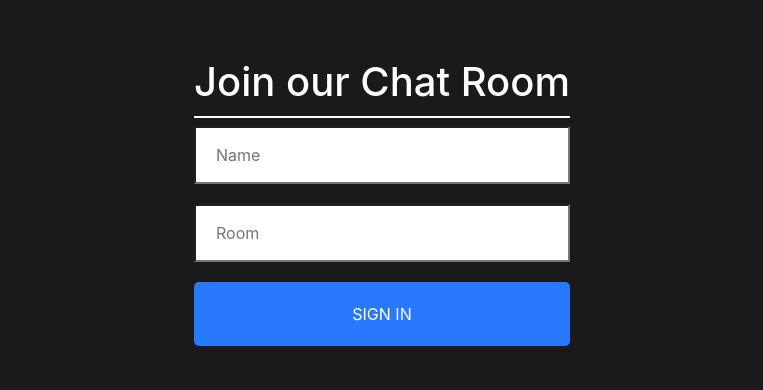
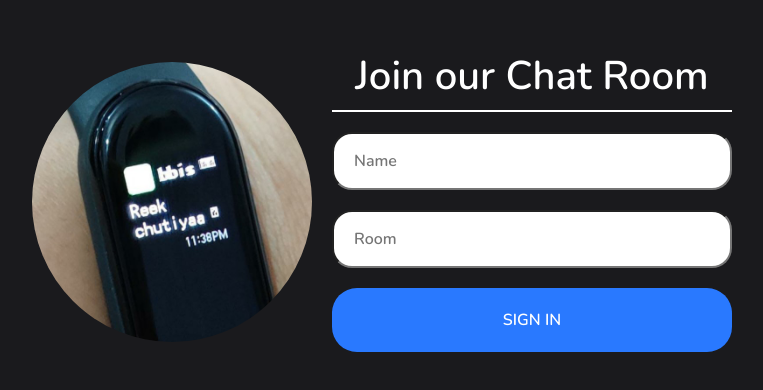
Before and after one commit to SaptarshiBagchi/My-App, a React (Create React App) app: page / in a window 1280 px wide. Shown: the part 198-588 px from the top of the page, without its empty margins (258-1021 px from the left). Built offline with nearby package versions, Linux system fonts and the light colour scheme.

Commit message:
updated styling

```diff
--- a/public/index.html
+++ b/public/index.html
@@ -23,8 +23,11 @@
       Unlike "/favicon.ico" or "favicon.ico", "%PUBLIC_URL%/favicon.ico" will
       work correctly both with client-side routing and a non-root public URL.
       Learn how to configure a non-root public URL by running `npm run build`.
+
     -->
-    <title>React App</title>
+    <title>Our chat Room</title>
+    <link rel="preconnect" href="https://fonts.gstatic.com">
+    <link href="https://fonts.googleapis.com/css2?family=Nunito:ital,wght@0,600;1,300&display=swap" rel="stylesheet">
   </head>
   <body>
     <noscript>You need to enable JavaScript to run this app.</noscript>
--- a/src/App.js
+++ b/src/App.js
@@ -1,4 +1,3 @@
-import { useState } from "react";
 import Join from "./components/Join/Join";
 import Chat from "./components/Chat/Chat";
 import { BrowserRouter as Router, Route } from "react-router-dom";
--- a/src/components/Chat/Chat.css
+++ b/src/components/Chat/Chat.css
@@ -1,4 +1,7 @@
+#root{
 
+  height: 100vh;
+}
 .outerContainer {
     display: flex;
     justify-content: center;
@@ -7,29 +10,29 @@
     background-color: #1A1A1D;
   }
 
-  .container {
+  .innercontainer {
     display: flex;
     flex-direction: column;
     justify-content: space-between;
     background: #FFFFFF;
     border-radius: 8px;
-    height: 60%;
+    height: 80vh;
     width: 35%;
   }
 
   @media (min-width: 320px) and (max-width: 480px) {
     .outerContainer {
-      height: 100%;
+      height: 90vh;
     }
 
-    .container {
+    .innercontainer {
       width: 100%;
       height: 100%;
     }
   }
 
   @media (min-width: 480px) and (max-width: 1200px) {
-    .container {
+    .innercontainer {
       width: 60%;
       padding: 0;
     }
--- a/src/components/Chat/Chat.js
+++ b/src/components/Chat/Chat.js
@@ -66,7 +66,7 @@ const Chat = ({ location }) => {
 
   return (
     <div className="outerContainer">
-      <div className="container">
+      <div className="innercontainer">
         <InfoBar room={room} />
         <Messages messages={messages} name={name} />
         <Input
--- a/src/components/Join/Join.css
+++ b/src/components/Join/Join.css
@@ -1,11 +1,14 @@
 html, body {
-    font-family: 'Roboto', sans-serif;
+
     padding: 0;
     margin: 0;
+
   }
 
   #root {
     height: 100vh;
+    background-color: #1A1A1D;
+    font-family: 'Nunito', sans-serif;
   }
 
   * {
@@ -14,24 +17,36 @@ html, body {
 
   .joinOuterContainer {
     display: flex;
+    flex-wrap: wrap;
     justify-content: center;
     text-align: center;
     height: 100vh;
     align-items: center;
-    background-color: #1A1A1D;
+
   }
 
   .joinInnerContainer {
-    width: 20%;
+    margin-left: 20px;
+    width: 400px;
+  }
+
+
+
+  .joinOuterContainer img{
+    border-radius: 50%;
   }
 
   .joinInput {
-    border-radius: 0;
+    font-family: 'Nunito', sans-serif;
+    border-radius: 20px;
     padding: 15px 20px;
     width: 100%;
   }
 
   .heading {
+    font-family: 'Nunito', sans-serif;
+    font-style: normal;
+    margin-bottom: 20px;
     color: white;
     font-size: 2.5em;
     padding-bottom: 10px;
@@ -39,12 +54,13 @@ html, body {
   }
 
   .button {
+    font-family: 'Nunito', sans-serif;
       color: #fff !important;
       text-transform: uppercase;
       text-decoration: none;
       background: #2979FF;
       padding: 20px;
-      border-radius: 5px;
+      border-radius: 25px;
       display: inline-block;
       border: none;
       width: 100%;
@@ -54,13 +70,16 @@ html, body {
     margin-top: 20px;
   }
 
-  @media (min-width: 320px) and (max-width: 480px) {
+  @media only screen and (max-width: 768px) {
     .joinOuterContainer {
-      height: 100%;
+      height: 90vh;
+
+
     }
 
     .joinInnerContainer {
       width: 90%;
+      margin-left: 0px;
     }
 
 
--- a/src/components/Join/Join.js
+++ b/src/components/Join/Join.js
@@ -1,5 +1,6 @@
 import { useState } from "react";
 import { Link } from "react-router-dom";
+import pp from "../../icons/pp.jpeg";
 import "./Join.css";
 
 function Join() {
@@ -8,7 +9,8 @@ function Join() {
 
   return (
     <div className="joinOuterContainer">
-      <div className="joinInnerNameContainer">
+      <img src={pp} height="280px" width="280px" />
+      <div className="joinInnerContainer">
         <h1 className="heading">Join our Chat Room</h1>
         <div>
           <input
```
Also changed, not shown: src/icons/pp.jpeg (added).
